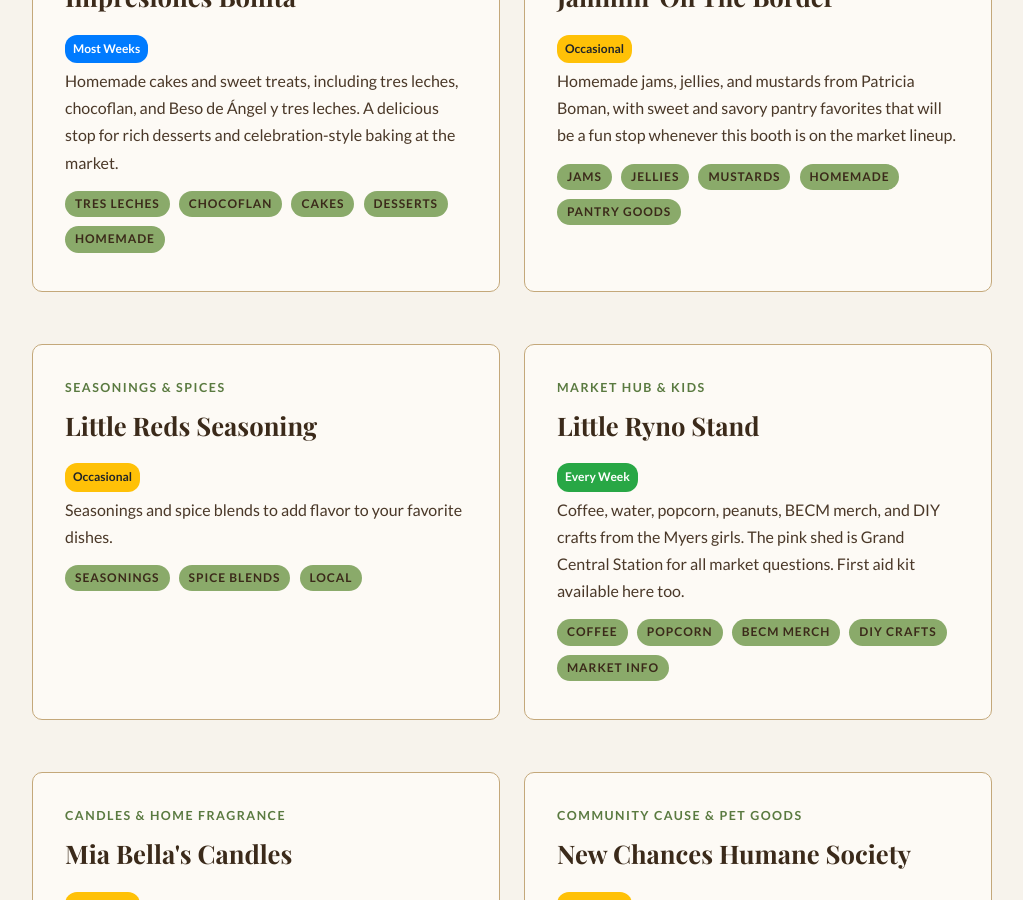
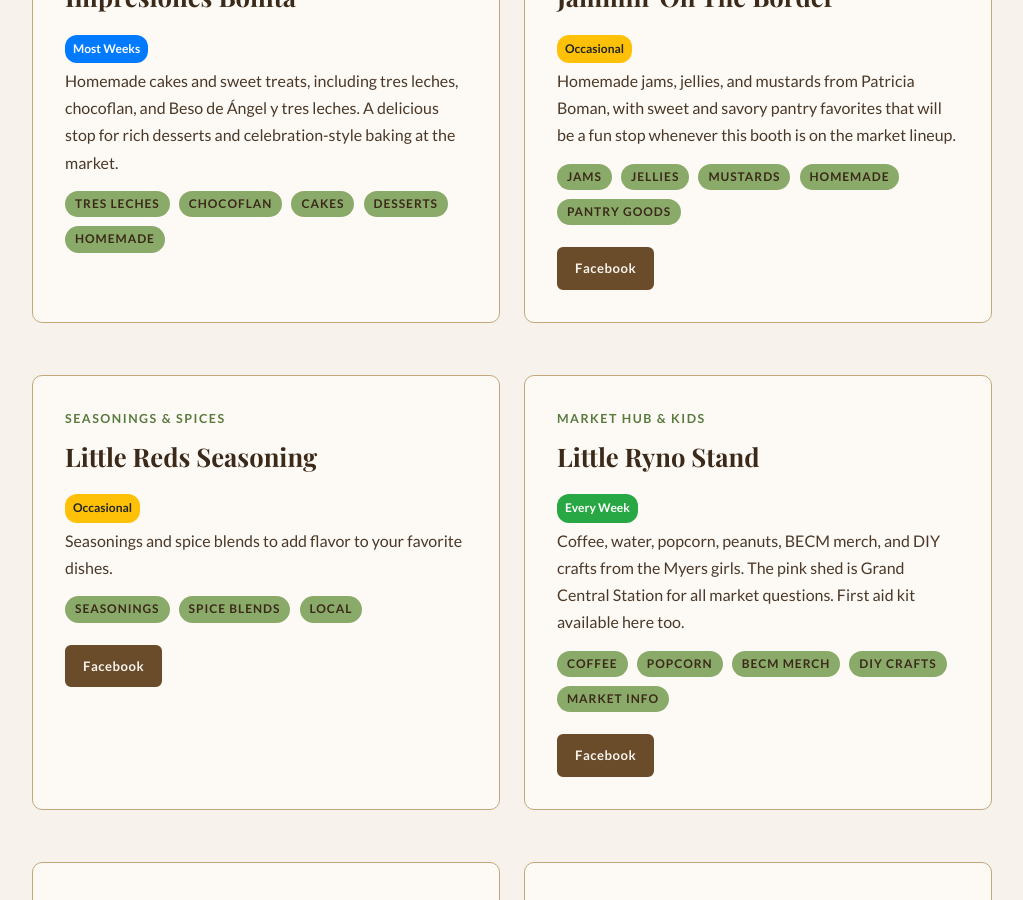
Before and after one commit to blueearthcommunitymarket/blueearthcommunitymarket.github.io, a Jekyll site: the page built from vendor-spotlight/index.html, in a window 1280 px wide and 900 px high, scrolled down 3945 px. Shown: the whole window, without its empty margins (128-1151 px from the left). Built offline with Jekyll 4.4.1, drawn with Linux system fonts in a browser that asks for light colours; some web fonts are replaced; some of the changed text lies outside the part shown.

Commit message:
Add more vendor social links

```diff
--- a/vendor-spotlight/index.html
+++ b/vendor-spotlight/index.html
@@ -359,6 +359,9 @@ description: Meet the vendors of the Blue Earth Community Market. Browse what th
                 <span class="tag">Homemade</span>
                 <span class="tag">Pantry Goods</span>
             </div>
+            <div style="margin-top: 16px; display: flex; gap: 10px; flex-wrap: wrap;">
+                <a href="https://www.facebook.com/profile.php?id=100063276876151" target="_blank" rel="noopener" class="btn btn-brown" style="font-size: 0.82rem; padding: 8px 16px;">Facebook</a>
+            </div>
         </div>
 
 
@@ -374,6 +377,9 @@ description: Meet the vendors of the Blue Earth Community Market. Browse what th
                 <span class="tag">Seasonings</span>
                 <span class="tag">Spice Blends</span>
                 <span class="tag">Local</span>
+            </div>
+            <div style="margin-top: 16px; display: flex; gap: 10px; flex-wrap: wrap;">
+                <a href="https://www.facebook.com/profile.php?id=61561246294965" target="_blank" rel="noopener" class="btn btn-brown" style="font-size: 0.82rem; padding: 8px 16px;">Facebook</a>
             </div>
         </div>
 
@@ -392,6 +398,9 @@ description: Meet the vendors of the Blue Earth Community Market. Browse what th
                 <span class="tag">BECM Merch</span>
                 <span class="tag">DIY Crafts</span>
                 <span class="tag">Market Info</span>
+            </div>
+            <div style="margin-top: 16px; display: flex; gap: 10px; flex-wrap: wrap;">
+                <a href="https://www.facebook.com/profile.php?id=61578364805858" target="_blank" rel="noopener" class="btn btn-brown" style="font-size: 0.82rem; padding: 8px 16px;">Facebook</a>
             </div>
         </div>
 
@@ -474,6 +483,9 @@ description: Meet the vendors of the Blue Earth Community Market. Browse what th
                 <span class="tag">Plates</span>
                 <span class="tag">Treats</span>
                 <span class="tag">Local</span>
+            </div>
+            <div style="margin-top: 16px; display: flex; gap: 10px; flex-wrap: wrap;">
+                <a href="https://www.facebook.com/groups/938616215294957/" target="_blank" rel="noopener" class="btn btn-brown" style="font-size: 0.82rem; padding: 8px 16px;">Facebook Group</a>
             </div>
         </div>
 
@@ -566,6 +578,9 @@ description: Meet the vendors of the Blue Earth Community Market. Browse what th
                 <span class="tag">Sweet Treats</span>
                 <span class="tag">Market Regular</span>
                 <span class="tag">Separate Vendor</span>
+            </div>
+            <div style="margin-top: 16px; display: flex; gap: 10px; flex-wrap: wrap;">
+                <a href="https://www.facebook.com/profile.php?id=61576650612814" target="_blank" rel="noopener" class="btn btn-brown" style="font-size: 0.82rem; padding: 8px 16px;">Facebook</a>
             </div>
         </div>
 
@@ -688,6 +703,9 @@ description: Meet the vendors of the Blue Earth Community Market. Browse what th
                 <span class="tag">Freeze Dried Candy</span>
                 <span class="tag">Handmade</span>
             </div>
+            <div style="margin-top: 16px; display: flex; gap: 10px; flex-wrap: wrap;">
+                <a href="https://www.facebook.com/profile.php?id=100083288859814" target="_blank" rel="noopener" class="btn btn-brown" style="font-size: 0.82rem; padding: 8px 16px;">Facebook</a>
+            </div>
         </div>
 
 
```
